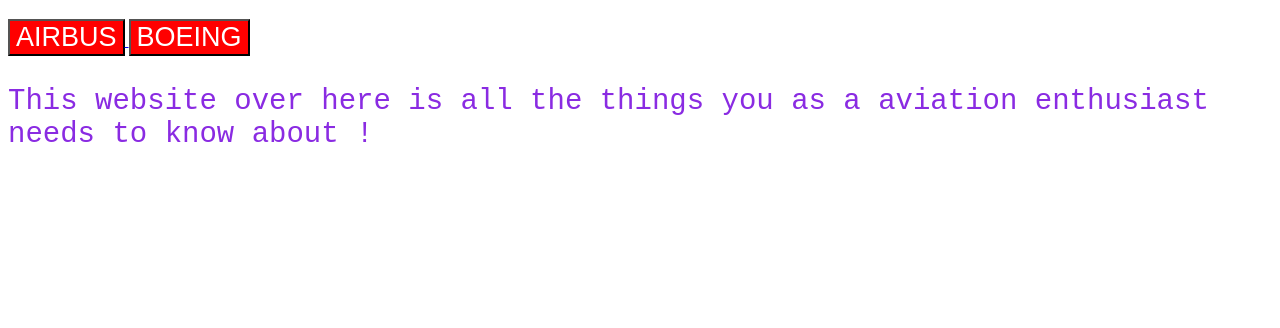
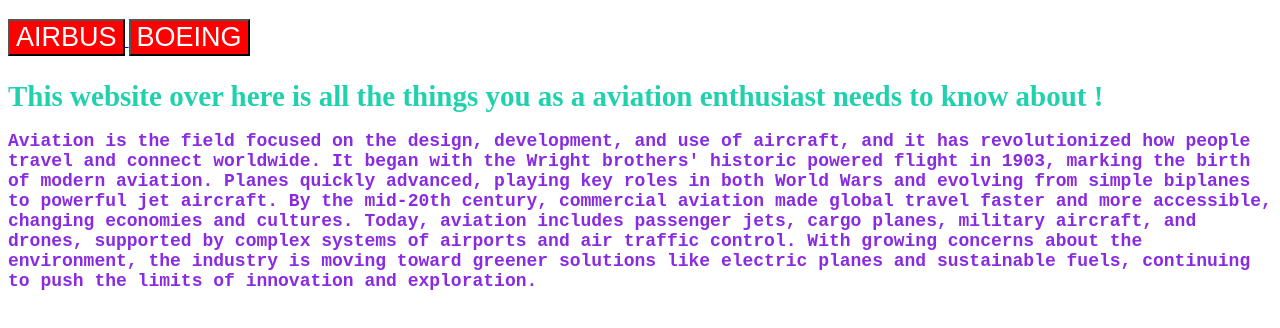
Before and after one commit to omega-skibidi/Swril, a plain HTML site: page project/swril.html in a window 1280 px wide. Shown: the part 62-390 px from the top of the page. Drawn offline with Linux system fonts and the light colour scheme.

Commit message:
adding stuff

```diff
--- a/project/swril.html
+++ b/project/swril.html
@@ -15,9 +15,14 @@
         color: white;
        }
        p{
-        font-size: 29px;
+        font-size: 18px;
         font-family: monospace ;
         color: blueviolet;
+       }
+       h2{
+        font-size: 29px;
+        color: #21d1ae;
+        font-family: serif;
        }
 
         </style>
@@ -27,11 +32,13 @@
 <body>
     <h1>"The Modern Air Traveler's Hub"</h1>
     <a href="file:///C:/Users/DELL/Documents/GitHub/Swril/project/fdfggd.html">
-    <button id="1"> AIRBUS</button>
+    <button> AIRBUS</button>
     <a href="file:///C:/Users/DELL/Documents/GitHub/Swril/project/uidbeuh.html">
         <button>BOEING</button>
     </a>
-    <p id="">This website over here is all the things you as a aviation enthusiast needs to know about ! </p>
-    <p></p>
+    <h2>This website over here is all the things you as a aviation enthusiast needs to know about ! </p>
+    <p>Aviation is the field focused on the design, development, and use of aircraft, and it has revolutionized how people travel and connect worldwide. It began with the Wright brothers' historic powered flight in 1903, marking the birth of modern aviation. Planes quickly advanced, playing key roles in both World Wars and evolving from simple biplanes to powerful jet aircraft. By the mid-20th century, commercial aviation made global travel faster and more accessible, changing economies and cultures. Today, aviation includes passenger jets, cargo planes, military aircraft, and drones, supported by complex systems of airports and air traffic control. With growing concerns about the environment, the industry is moving toward greener solutions like electric planes and sustainable fuels, continuing to push the limits of innovation and exploration.
+
+    </p>
 </body>
 </html>
```
